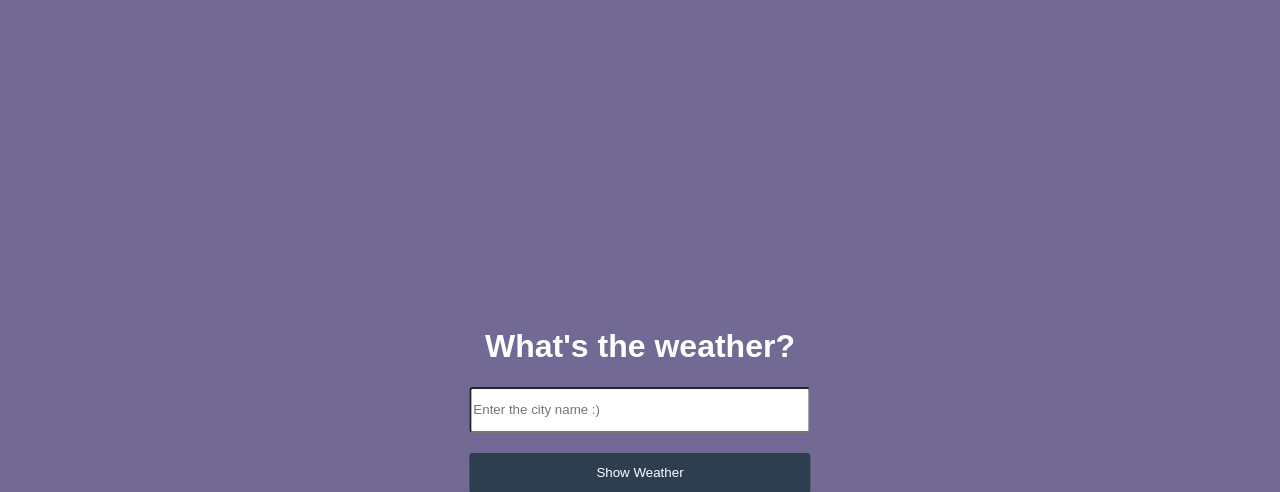
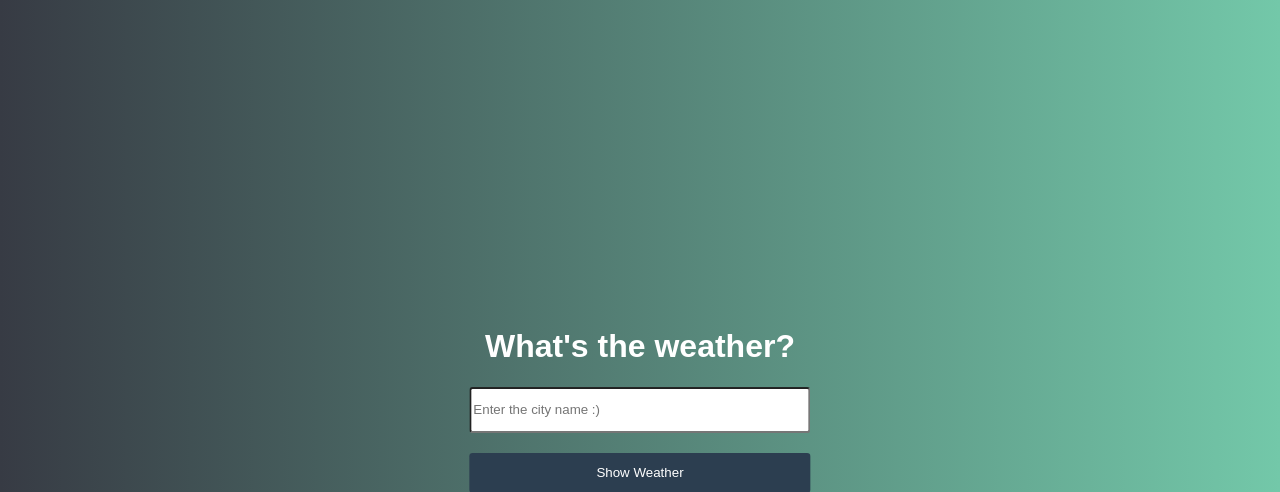
Before and after one commit to malikudit/simple-weather-webapp, a Flask app: page / in a window 1280 px wide. Shown: the top 492 px of the page. Run offline with Flask 2, Linux system fonts and the light colour scheme.

Commit message:
Update style.css

```diff
--- a/static/style.css
+++ b/static/style.css
@@ -1,7 +1,9 @@
 body {
     font-family: 'Montserrat', sans-serif;
     text-align: center;
-    background-color: #726a95;
+    background: #73C8A9;  /* fallback for old browsers */
+    background: -webkit-linear-gradient(to right, #373B44, #73C8A9);  /* Chrome 10-25, Safari 5.1-6 */
+    background: linear-gradient(to right, #373B44, #73C8A9); /* W3C, IE 10+/ Edge, Firefox 16+, Chrome 26+, Opera 12+, Safari 7+ */
 }
 
 .center-on-page {
```
